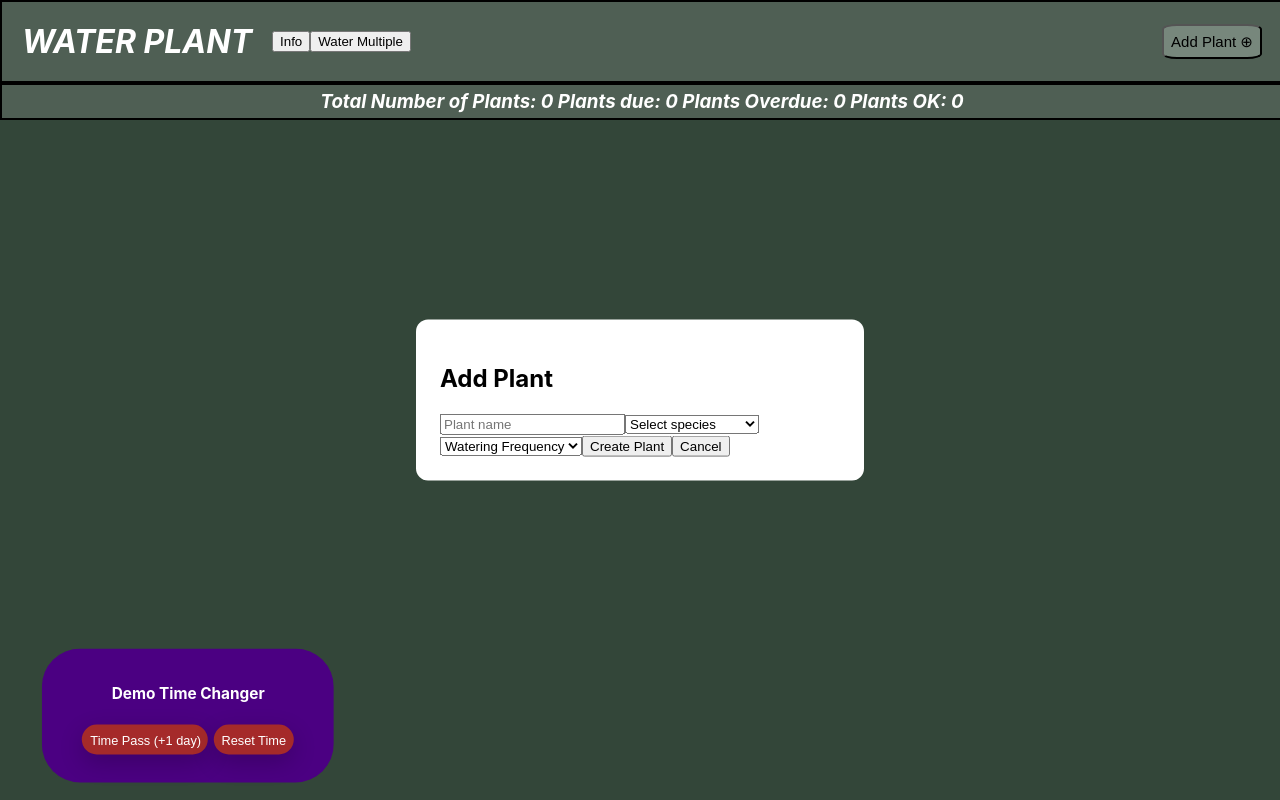
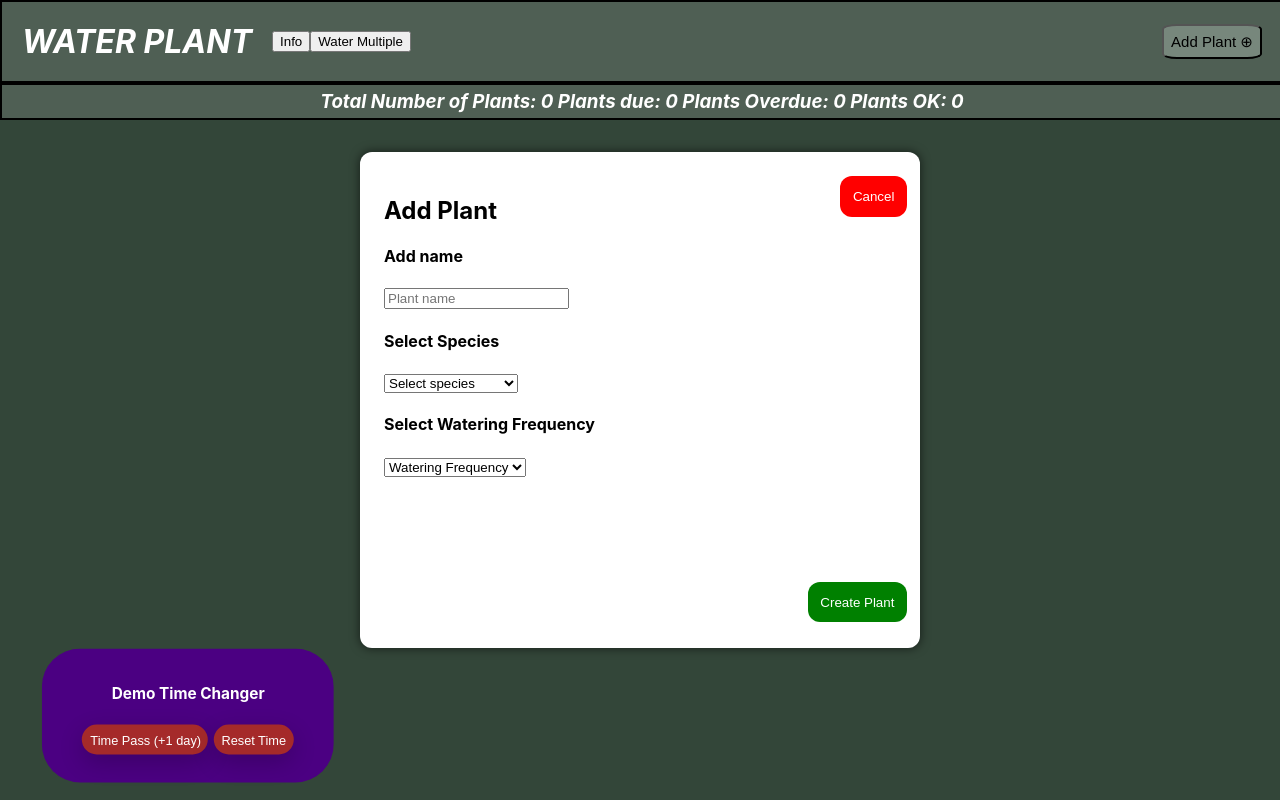
Before and after one commit to CamBlackwell/DesignAssignment2, a React (Create React App) app: page / in a window 1280 px wide. Both pictures are taken after a click on the button "Add Plant ⊕". Built offline with nearby package versions, Linux system fonts and the light colour scheme.

Commit message:
add plant view: css changes to make it nicer looking

```diff
--- a/src/App.css
+++ b/src/App.css
@@ -15,13 +15,62 @@
   position: fixed;
   top: 50%;
   left: 50%;
+  align-items: row;
   transform: translate(-50%, -50%);
-  width: 400px;
+  width: 40cqi;
+  height: 35cqi;
   padding: 24px;
   background-color: white;
   border-radius: 12px;
+ z-index: 2000;
+  box-shadow: 0px 0px 10px 1px rgba(0, 0, 0, 0.5);
 }
 
+.AddPlantForm-cancel {
+  right: 1cqi;
+  background-color: red;
+  color: white;
+  padding: 1cqi;
+  border-radius: 12px;
+  border: none;
+  position: fixed;
+  right: 1cqi;
+}
+
+.AddPlantForm-confirm {
+  background-color: green;
+  color: white;
+  position: fixed;
+  right: 1cqi;
+  bottom: 2cqi;
+  padding: 1cqi;
+  border-radius: 12px;
+  border: none;
+
+}
+.AddPlantForm-confirm:hover {
+  background: darkgreen;
+  box-shadow: 0 6px 20px rgba(0, 0, 0, 0.25);
+  transform: scale(1.05);
+}
+
+.AddPlantForm-confirm:active {
+  background: darkslategrey;
+  box-shadow: 0 2px 6px rgba(0, 0, 0, 0.3), inset 0 2px 4px rgba(0, 0, 0, 0.2);
+  transform: scale(0.97);
+}
+
+.AddPlantForm-cancel:hover {
+  background: firebrick;
+  box-shadow: 0 6px 20px rgba(0, 0, 0, 0.25);
+  transform: scale(1.05);
+}
+
+.AddPlantForm-cancel:active {
+  background: darkred;
+  box-shadow: 0 2px 6px rgba(0, 0, 0, 0.3), inset 0 2px 4px rgba(0, 0, 0, 0.2);
+  transform: scale(0.97);
+}
 
 .plant-image {
   width: 80%;
--- a/src/components/AddPlantForm.jsx
+++ b/src/components/AddPlantForm.jsx
@@ -33,9 +33,13 @@ function AddPlantForm({ onAddPlant, onClose }) {
 
   return (
     <div className="AddPlantForm">
+      <button className="AddPlantForm-cancel" type="button" onClick={onClose}>
+        Cancel
+      </button>
       <form onSubmit={handleSubmit}>
         <h2>Add Plant</h2>
 
+        <h4> Add name </h4>
         <input
           name="name"
           placeholder="Plant name"
@@ -43,6 +47,7 @@ function AddPlantForm({ onAddPlant, onClose }) {
           onChange={handleChange}
         />
 
+        <h4> Select Species </h4>
         <select name="species" value={formData.species}
           onChange={handleChange} required>
           <option value="">Select species</option>
@@ -56,6 +61,7 @@ function AddPlantForm({ onAddPlant, onClose }) {
         </select>
 
 
+        <h4> Select Watering Frequency </h4>
         <select
           name="urgency" value={formData.urgency} onChange={handleChange} required>
           <option value="">Watering Frequency</option>
@@ -69,11 +75,8 @@ function AddPlantForm({ onAddPlant, onClose }) {
         </select>
 
 
-        <button type="submit">Create Plant</button>
+        <button className="AddPlantForm-confirm" type="submit">Create Plant</button>
 
-        <button type="button" onClick={onClose}>
-          Cancel
-        </button>
       </form>
     </div>
   );
```
